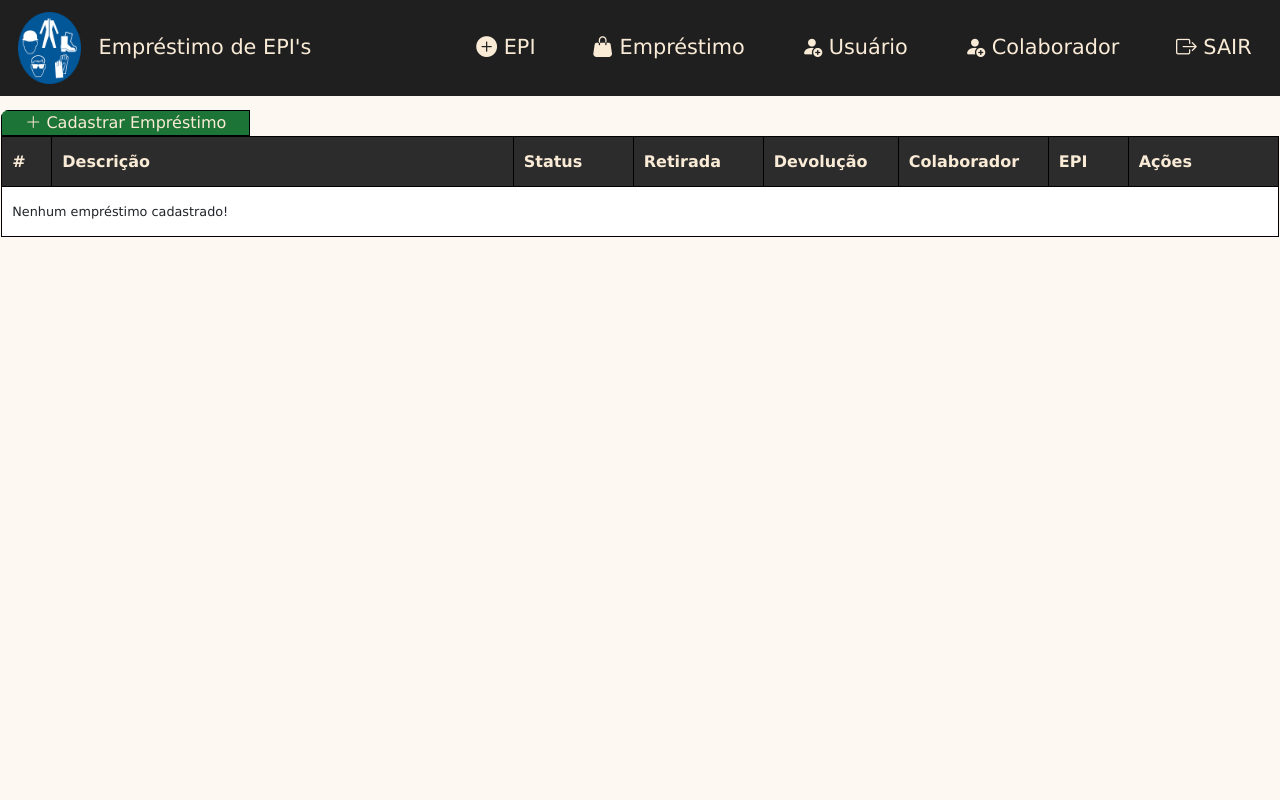
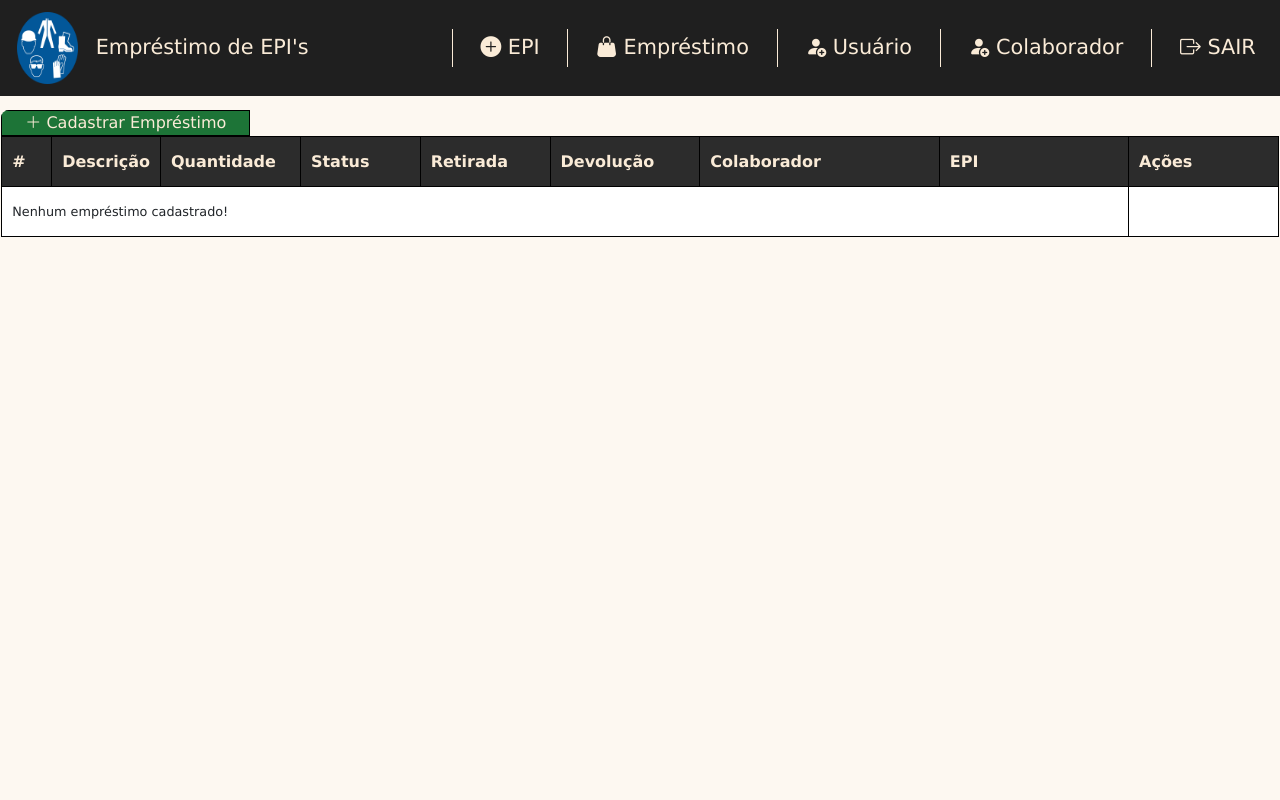
Before and after one commit to MegadonSystems/SA2024SENAI, a PHP site: page /sistema.php in a window 1280 px wide. Run offline with PHP 8.4, Linux system fonts and the light colour scheme; a user stored in the database is signed in; data that the repository does not hold is empty.

Commit message:
[F] Requisições e ajustes
Arrumadas as requisições com o valor de quantidade, por exemplo.
Coloquei uma barra lateral em cada item na navbar pra ficar bonitinho hahai
Colocadas maxlength 255

```diff
--- a/pages/colaborador.php
+++ b/pages/colaborador.php
@@ -33,11 +33,11 @@
 
             <div class="form-group">
               <label>Nome</label>
-              <input type="text" class="form-control" id="nome" required>
+              <input type="text" class="form-control" id="nome" required maxlength="255">
             </div>
             <div class="form-group">
               <label>E-Mail</label>
-              <input type="email" class="form-control" id="email" required>
+              <input type="email" class="form-control" id="email" required maxlength="255">
             </div>
             <div class="form-group">
               <label>CPF</label>
--- a/pages/emprestimo.php
+++ b/pages/emprestimo.php
@@ -7,11 +7,12 @@
                <tr style="background-color: rgb(44, 44, 44);; color: antiquewhite;">
                    <th style="width:50px">#</th>
                    <th>Descrição</th>
+                   <th style="width:140px">Quantidade</th>
                    <th style="width:120px">Status</th>
                    <th style="width:130px">Retirada</th>
-                   <th style="width:135px">Devolução</th>
-                   <th style="width:150px">Colaborador</th>
-                   <th style="width:80px">EPI</th>
+                   <th style="width:150px">Devolução</th>
+                   <th style="width:240px">Colaborador</th>
+                   <th style="width:190px">EPI</th>
                    <th style="width:150px; border-bottom: none">Ações</th>
                </tr>
            </thead>
@@ -34,8 +35,14 @@
 
                            <div class="form-group">
                                <label>Descrição</label>
-                               <input type="text" class="form-control" id="descricao" required>
+                               <input type="text" class="form-control" id="descricao" required maxlength="255">
                            </div>
+
+                           <div class="form-group">
+                               <label>Quantidade:</label>
+                               <input type="text" class="form-control" id="quantidade">
+                           </div> <br>
+
                            <div class="form-group">
                                <label>Data de Retirada</label>
                                <input type="date" class="form-control" id="data_retirada" required>
@@ -74,7 +81,6 @@
                </div>
            </div>
        </div>
-
 
        <script>
            window.onload = function() {
@@ -147,12 +153,13 @@
                                linha.innerHTML =
                                    `
                                 <td style="width:50px">${emprestimo['id_emprestimo']}</td>
-                                <td id="descricaoFont">${emprestimo['descricao']}</td>
+                                <td id='descricaoFont'>${emprestimo['descricao']}</td>
+                                <td style="width:140px">${emprestimo['quantidade']}</td>
                                 <td style="width:120px">${status}</td>
                                 <td style="width:130px">${rFormatada}</td>
-                                <td style="width:135px">${dFormatada}</td>
-                                <td style="width:150px">${emprestimo['id_colaborador']}</td>
-                                <td style="width:80px">${emprestimo['id_epi']}</td>
+                                <td style="width:150px">${dFormatada}</td>
+                                <td style="width:240px">${emprestimo['id_colaborador']}</td>
+                                <td style="width:190px">${emprestimo['id_epi']}</td>
                                 <td style="width:150px; border: none" class="orgAcao">
                                 <a class='acao' href='#' onclick='devolverEPI(${emprestimo['id_emprestimo']}, ${emprestimo['statusE']} )' title='Devolver EPI' style='margin-left:43%'> <i class='bi bi-arrow-left-square-fill'></i> </a>
                                 </td>
--- a/sistema.php
+++ b/sistema.php
@@ -39,10 +39,15 @@ if (!isset($_SESSION['logado'])) {
             <p style="margin-bottom: 0; margin-left: 4%;">Empréstimo de EPI's</p>
         </div>
         <div id="item">
+            <span class="divider"></span>
             <a id="epi" href="sistema.php?tela=epi" class="link"> <i class="bi bi-plus-circle-fill"></i></i> EPI</a>
+            <span class="divider"></span>
             <a id="emprestimo" href="sistema.php?tela=emprestimo" class="link"> <i class="bi bi-handbag-fill"></i></i> Empréstimo </a>
+            <span class="divider"></span>
             <a id="usuario" href="sistema.php?tela=usuario" class="link"> <i class="bi bi-person-fill-add"></i> Usuário </a>
+            <span class="divider"></span>
             <a id="colaborador" href="sistema.php?tela=colaborador" class="link"> <i class="bi bi-person-fill-add"></i> Colaborador </a>
+            <span class="divider"></span>
             <a href="#" class="link" onclick="sair()"><i class="bi bi-box-arrow-right"></i> SAIR</a>
         </div>
     </nav>
@@ -183,6 +188,7 @@ if (!isset($_SESSION['logado'])) {
             url: 'src/cadastrar/cadastrarEmprestimo.php',
             data: {
                 'descricao':  document.getElementById('descricao').value,
+                'quantidade':  document.getElementById('quantidade').value,
                 'data_retirada': document.getElementById('data_retirada').value,
                 'data_devolucao': document.getElementById('data_devolucao').value,
                 'id_colaborador': document.getElementById('fk_colaborador').value,
--- a/style/emprestimo.css
+++ b/style/emprestimo.css
@@ -64,7 +64,7 @@
 }
 
 .main-table tr:nth-child(even) {
-    background-color: #eaeaea;
+    background-color: #e4e4e4;
 }
 
 .main-table tr:nth-child(odd) {
@@ -86,7 +86,7 @@
 }
 
 #descricaoFont{
-    font-size: 0.6rem;
+    font-size: 0.665rem;
 }
 
 #nomeFont{
--- a/style/sistema.css
+++ b/style/sistema.css
@@ -14,7 +14,7 @@ nav{
 }
 
 #decor{
-    width: 35%;
+    width: 34%;
     height: 100%;
     display: flex;
     flex-direction: row;
@@ -37,6 +37,7 @@ nav{
 }
 
 .link{
+    padding: 5px;
     text-decoration: none;
     color: antiquewhite;
 }
@@ -60,6 +61,13 @@ nav{
     left: 0;
 }
 
+.divider {
+    width: 1px; /* Largura da barra */
+    height: 40%; /* Altura da barra */
+    background-color: antiquewhite; /* Cor da barra */
+    margin: 0 10px; /* Espaço ao redor da barra */
+}
+
 #main{
     width: 100vw;
     height: 88vh;
```
Also changed, not shown: pages/epi.php (+19 -1 lines), pages/usuario.php (+5 -5 lines), src/upload/codBar/1.jpg (added), src/upload/codBar/5.jpg (added), src/upload/codBar/6.jpg (added), src/upload/imgEpis/673146b319ba8.jpg (added), src/upload/imgEpis/6733d1820d575.jpg (added).
